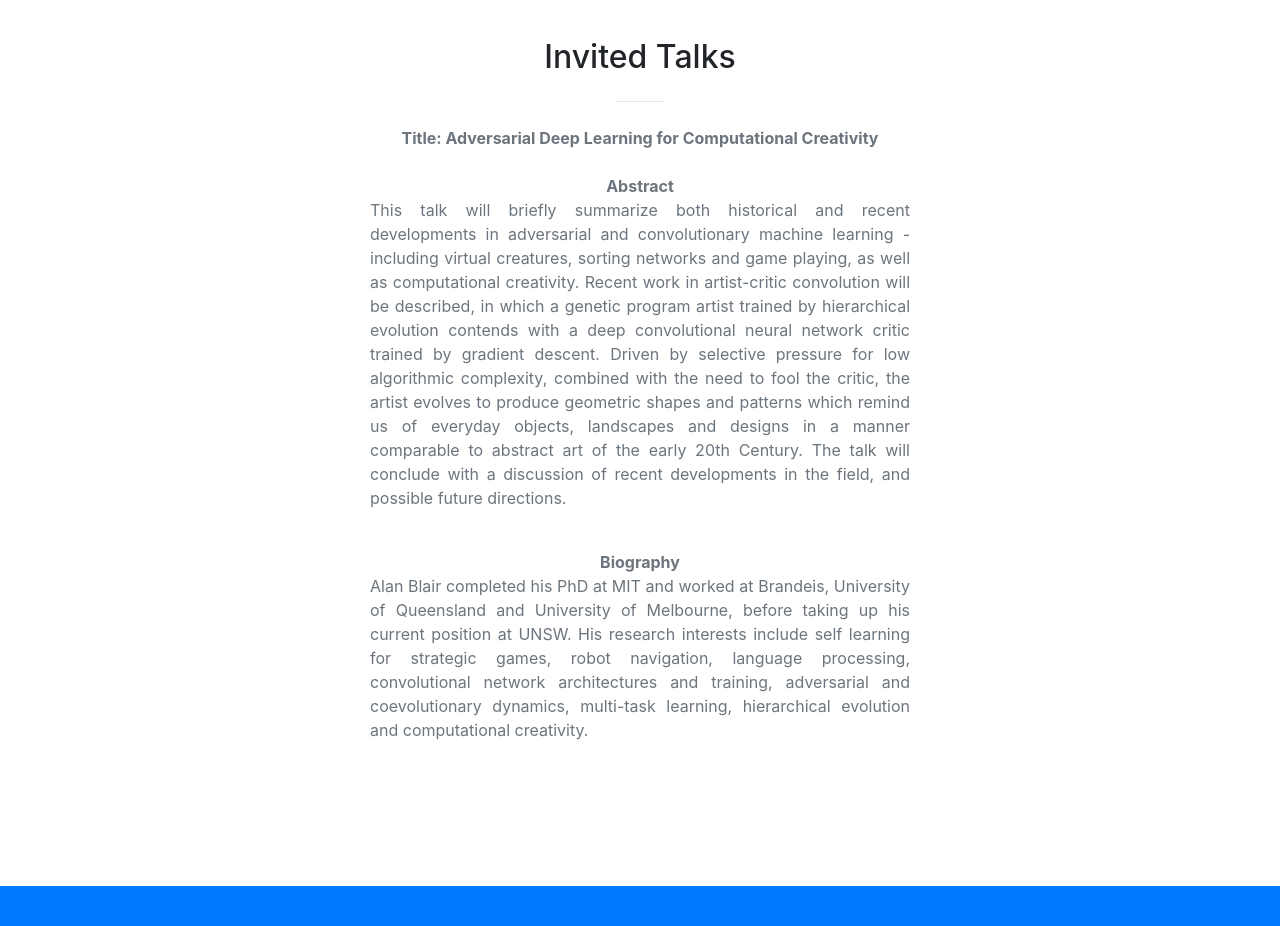
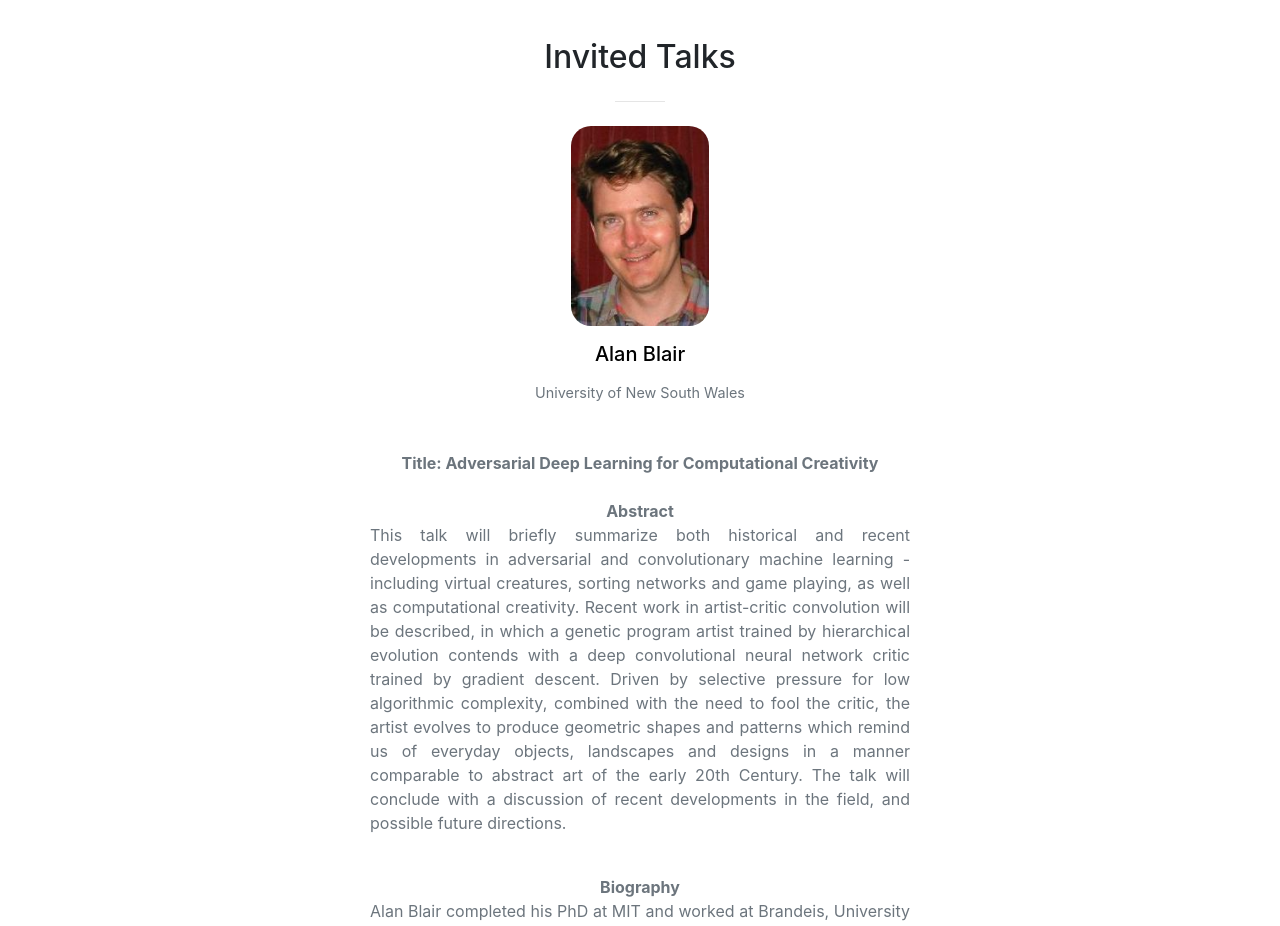
Before and after one commit to AIAesthetics/AIAesthetics.github.io, a website with bundled scripts: page index.html in a window 1280 px wide. Shown: the part 3260-4186 px from the top of the page. Built offline with nearby package versions, Linux system fonts and the light colour scheme.

Commit message:
photo of invited talk is added

```diff
--- a/index.html
+++ b/index.html
@@ -262,6 +262,12 @@
             <h2 class="section-heading">Invited Talks</h2>
             <hr class="dark my-4">
               <div class="text-muted" style="text-align: center;">
+                  <center>
+                    <img class="mb-3" src="alan.jpg" style="height: 200px; border-radius: 20px;" />
+                    <h5 class="mb-3"><a target="_blank" rel="noopener noreferrer" href="https://www.cse.unsw.edu.au/~blair/" style="color: black;">Alan Blair</a></h5>
+                    <p class="text-muted mb-0" style="font-size: 0.9em;">University of New South Wales</p>
+                  </center>
+                  <br/><br/>
                   <b>Title: Adversarial Deep Learning for Computational Creativity</b>
                   <br/>
                   <br/>
```
Also changed, not shown: alan.jpg (added).
